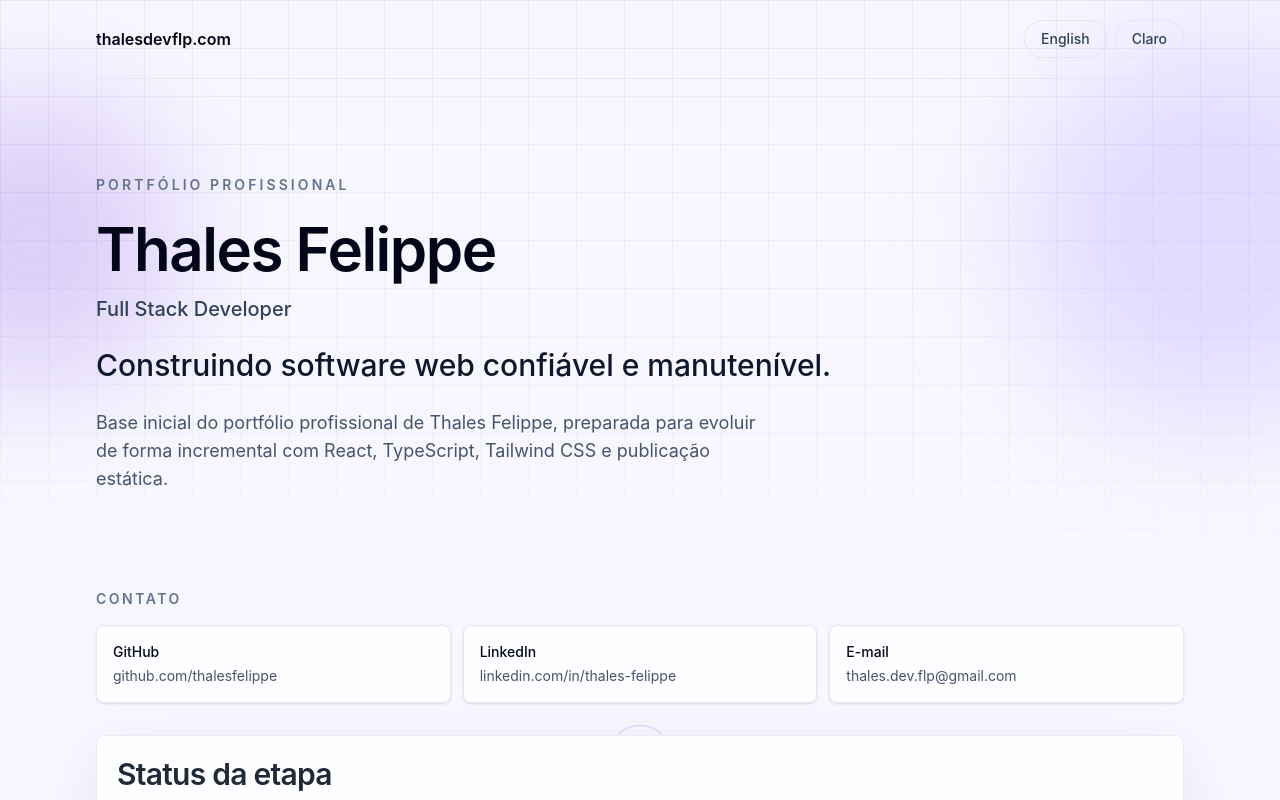
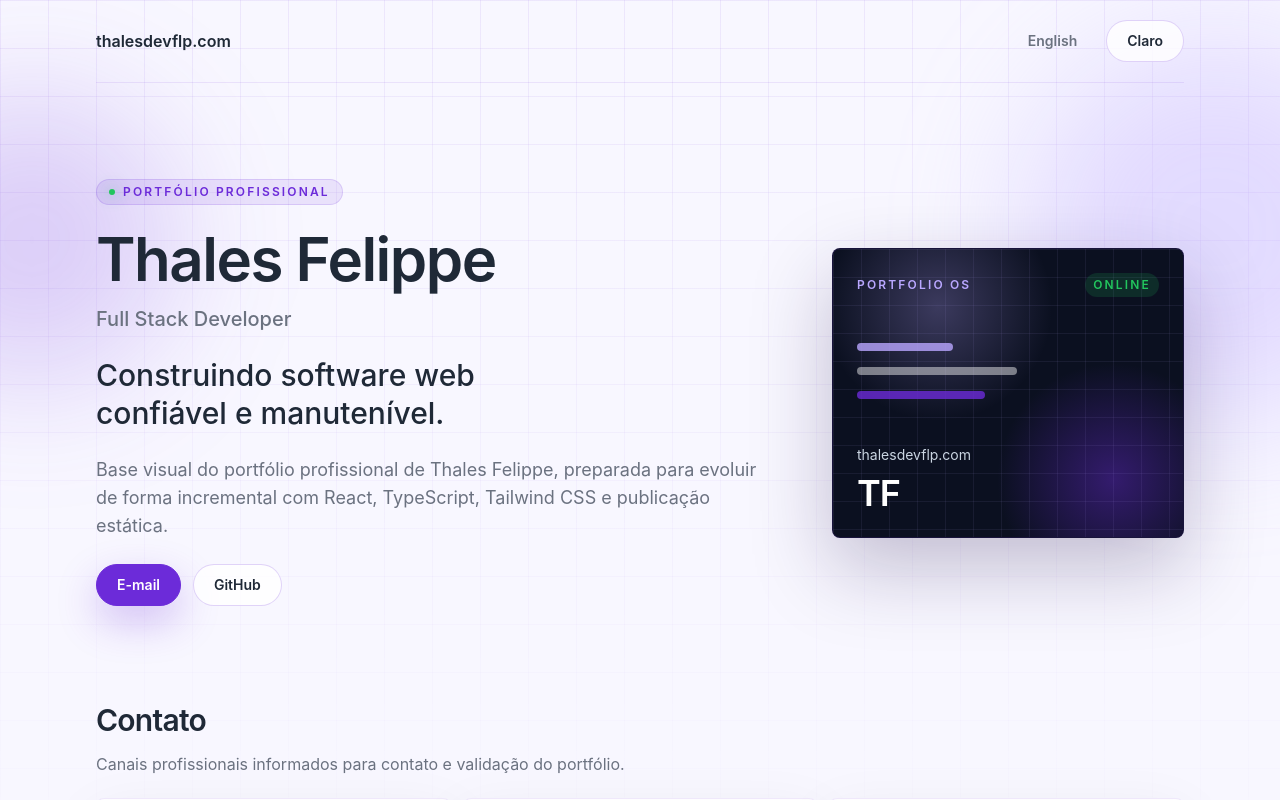
Before and after one commit to thalesfelippe/portfolio, a React (Vite) app: page / in a window 1280 px wide. Shown: the top 800 px of the page. Built offline with nearby package versions, Linux system fonts and the light colour scheme.

Commit message:
feat: apply design system to portfolio sections

```diff
--- a/src/components/ContactLinks.tsx
+++ b/src/components/ContactLinks.tsx
@@ -1,6 +1,7 @@
 import { profile } from '../data/profile'
 import type { Language } from '../i18n/translations'
 import { translations } from '../i18n/translations'
+import { Card, SectionTitle } from './ui'
 
 type ContactLinksProps = {
   language: Language
@@ -31,29 +32,30 @@ export function ContactLinks({ language }: ContactLinksProps) {
   const t = translations[language]
 
   return (
-    <section aria-labelledby="contact-title" className="grid gap-4">
-      <h2
+    <section aria-labelledby="contact-title" className="grid gap-5">
+      <SectionTitle
         id="contact-title"
-        className="text-sm font-semibold uppercase tracking-[0.18em] text-slate-500 dark:text-slate-400"
-      >
-        {t.contactTitle}
-      </h2>
+        subtitle={t.contactSubtitle}
+        title={t.contactTitle}
+      />
       <ul className="grid gap-3 sm:grid-cols-3">
         {contactItems.map((item) => (
           <li key={item.key}>
+            <Card className="h-full p-0 transition hover:-translate-y-0.5 hover:border-violet/25">
               <a
-              className="block h-full rounded-lg border border-slate-200 bg-white/80 p-4 text-sm shadow-sm transition hover:-translate-y-0.5 hover:border-slate-300 hover:shadow-md focus-visible:outline focus-visible:outline-2 focus-visible:outline-offset-2 focus-visible:outline-slate-900 dark:border-slate-800 dark:bg-slate-900/70 dark:hover:border-slate-700 dark:focus-visible:outline-white"
+                className="block h-full p-5 text-sm focus-visible:outline focus-visible:outline-2 focus-visible:outline-offset-2 focus-visible:outline-violet"
                 href={item.href}
                 rel="noreferrer"
                 target={item.key === 'email' ? undefined : '_blank'}
               >
-              <span className="block font-medium text-slate-950 dark:text-white">
+                <span className="block font-medium text-dark-text dark:text-white">
                   {t[item.labelKey]}
                 </span>
-              <span className="mt-1 block break-words text-slate-600 dark:text-slate-300">
+                <span className="mt-1 block break-words text-muted-text dark:text-slate-300">
                   {item.value}
                 </span>
               </a>
+            </Card>
           </li>
         ))}
       </ul>
--- a/src/components/Hero.tsx
+++ b/src/components/Hero.tsx
@@ -1,6 +1,7 @@
 import { profile } from '../data/profile'
 import type { Language } from '../i18n/translations'
 import { translations } from '../i18n/translations'
+import { Badge, Button } from './ui'
 
 type HeroProps = {
   language: Language
@@ -10,24 +11,61 @@ export function Hero({ language }: HeroProps) {
   const t = translations[language]
 
   return (
-    <section className="grid gap-6 py-16 sm:py-20 lg:py-24">
-      <p className="text-sm font-semibold uppercase tracking-[0.22em] text-slate-500 dark:text-slate-400">
-        {t.introLabel}
-      </p>
+    <section className="grid gap-8 py-16 sm:py-20 lg:grid-cols-[1fr_22rem] lg:items-center lg:gap-12 lg:py-24">
+      <div className="grid gap-6">
+        <Badge>{t.introLabel}</Badge>
         <div className="grid gap-4">
-        <h1 className="max-w-4xl text-4xl font-semibold tracking-tight text-slate-950 dark:text-white sm:text-5xl lg:text-6xl">
+          <h1 className="max-w-4xl text-4xl font-semibold tracking-tight text-dark-text dark:text-white sm:text-5xl lg:text-6xl">
             {profile.name}
           </h1>
-        <p className="text-xl font-medium text-slate-700 dark:text-slate-200">
+          <p className="text-xl font-medium text-muted-text dark:text-slate-200">
             {profile.role}
           </p>
         </div>
-      <p className="max-w-3xl text-balance text-2xl font-medium leading-tight text-slate-900 dark:text-slate-100 sm:text-3xl">
+        <p className="max-w-3xl text-balance text-2xl font-medium leading-tight text-dark-text dark:text-slate-100 sm:text-3xl">
           {t.headline}
         </p>
-      <p className="max-w-2xl text-base leading-7 text-slate-600 dark:text-slate-300 sm:text-lg">
+        <p className="max-w-2xl text-base leading-7 text-muted-text dark:text-slate-300 sm:text-lg">
           {t.summary}
         </p>
+        <div className="flex flex-col gap-3 sm:flex-row">
+          <Button href={`mailto:${profile.email}`}>{t.email}</Button>
+          <Button
+            href={profile.links.github}
+            rel="noreferrer"
+            target="_blank"
+            variant="secondary"
+          >
+            {t.github}
+          </Button>
+        </div>
+      </div>
+      <aside
+        aria-label={t.visualLabel}
+        className="relative min-h-72 overflow-hidden rounded-lg border border-violet/15 bg-deep-navy p-6 shadow-[0_30px_80px_rgba(31,17,71,0.25)] dark:border-white/10"
+      >
+        <div className="absolute inset-0 bg-[radial-gradient(circle_at_30%_20%,rgba(185,167,255,0.28),transparent_34%),radial-gradient(circle_at_80%_80%,rgba(108,43,217,0.42),transparent_32%)]" />
+        <div className="absolute inset-0 bg-[linear-gradient(rgba(185,167,255,0.08)_1px,transparent_1px),linear-gradient(90deg,rgba(185,167,255,0.08)_1px,transparent_1px)] bg-[size:28px_28px]" />
+        <div className="relative grid h-full min-h-60 content-between">
+          <div className="flex items-center justify-between text-xs font-semibold uppercase tracking-[0.18em] text-soft-lavender">
+            <span>{t.systemLabel}</span>
+            <span className="rounded-full bg-success-accent/15 px-2 py-1 text-success-accent">
+              {t.onlineLabel}
+            </span>
+          </div>
+          <div className="grid gap-4">
+            <div className="h-2 w-24 rounded-full bg-soft-lavender/80" />
+            <div className="h-2 w-40 rounded-full bg-white/45" />
+            <div className="h-2 w-32 rounded-full bg-violet/80" />
+          </div>
+          <div>
+            <p className="text-sm text-slate-300">{profile.domain}</p>
+            <p className="mt-2 text-4xl font-semibold tracking-tight text-white">
+              TF
+            </p>
+          </div>
+        </div>
+      </aside>
     </section>
   )
 }
--- a/src/components/SiteHeader.tsx
+++ b/src/components/SiteHeader.tsx
@@ -1,6 +1,7 @@
 import { profile } from '../data/profile'
 import type { Language } from '../i18n/translations'
 import { translations } from '../i18n/translations'
+import { Button } from './ui'
 
 type Theme = 'light' | 'dark'
 
@@ -21,29 +22,25 @@ export function SiteHeader({
   const isDark = theme === 'dark'
 
   return (
-    <header className="flex flex-col gap-4 border-b border-slate-200 py-5 dark:border-slate-800 sm:flex-row sm:items-center sm:justify-between">
+    <header className="flex flex-col gap-4 border-b border-violet/10 py-5 dark:border-white/10 sm:flex-row sm:items-center sm:justify-between">
       <a
-        className="text-base font-semibold text-slate-950 focus-visible:outline focus-visible:outline-2 focus-visible:outline-offset-4 focus-visible:outline-slate-900 dark:text-white dark:focus-visible:outline-white"
+        className="text-base font-semibold text-dark-text focus-visible:outline focus-visible:outline-2 focus-visible:outline-offset-4 focus-visible:outline-violet dark:text-white"
         href={`https://${profile.domain}`}
       >
         {profile.domain}
       </a>
       <nav aria-label="Portfolio controls" className="flex flex-wrap gap-2">
-        <button
-          className="rounded-full border border-slate-200 px-4 py-2 text-sm font-medium text-slate-700 transition hover:border-slate-300 hover:bg-slate-100 focus-visible:outline focus-visible:outline-2 focus-visible:outline-offset-2 focus-visible:outline-slate-900 dark:border-slate-800 dark:text-slate-200 dark:hover:border-slate-700 dark:hover:bg-slate-900 dark:focus-visible:outline-white"
-          onClick={onLanguageChange}
-          type="button"
-        >
+        <Button onClick={onLanguageChange} type="button" variant="ghost">
           {t.switchLanguage}
-        </button>
-        <button
+        </Button>
+        <Button
           aria-pressed={isDark}
-          className="rounded-full border border-slate-200 px-4 py-2 text-sm font-medium text-slate-700 transition hover:border-slate-300 hover:bg-slate-100 focus-visible:outline focus-visible:outline-2 focus-visible:outline-offset-2 focus-visible:outline-slate-900 dark:border-slate-800 dark:text-slate-200 dark:hover:border-slate-700 dark:hover:bg-slate-900 dark:focus-visible:outline-white"
           onClick={onThemeChange}
           type="button"
+          variant="secondary"
         >
           {isDark ? t.themeDark : t.themeLight}
-        </button>
+        </Button>
       </nav>
     </header>
   )
--- a/src/i18n/translations.ts
+++ b/src/i18n/translations.ts
@@ -9,14 +9,19 @@ export const translations = {
     introLabel: 'Portfólio profissional',
     headline: 'Construindo software web confiável e manutenível.',
     summary:
-      'Base inicial do portfólio profissional de Thales Felippe, preparada para evoluir de forma incremental com React, TypeScript, Tailwind CSS e publicação estática.',
+      'Base visual do portfólio profissional de Thales Felippe, preparada para evoluir de forma incremental com React, TypeScript, Tailwind CSS e publicação estática.',
     contactTitle: 'Contato',
+    contactSubtitle:
+      'Canais profissionais informados para contato e validação do portfólio.',
     github: 'GitHub',
     linkedin: 'LinkedIn',
     email: 'E-mail',
     statusTitle: 'Status da etapa',
     statusText:
-      'Projeto base criado. As próximas etapas devem adicionar conteúdo profissional somente com dados fornecidos.',
+      'Design system e layout base criados. As próximas etapas devem adicionar conteúdo profissional somente com dados fornecidos.',
+    visualLabel: 'Resumo visual do sistema do portfólio',
+    systemLabel: 'Portfolio OS',
+    onlineLabel: 'Online',
   },
   en: {
     languageName: 'English',
@@ -26,13 +31,18 @@ export const translations = {
     introLabel: 'Professional portfolio',
     headline: 'Building reliable and maintainable web software.',
     summary:
-      'Initial base for Thales Felippe professional portfolio, ready to evolve incrementally with React, TypeScript, Tailwind CSS, and static publishing.',
+      'Visual base for Thales Felippe professional portfolio, ready to evolve incrementally with React, TypeScript, Tailwind CSS, and static publishing.',
     contactTitle: 'Contact',
+    contactSubtitle:
+      'Provided professional channels for portfolio contact and validation.',
     github: 'GitHub',
     linkedin: 'LinkedIn',
     email: 'Email',
     statusTitle: 'Step status',
     statusText:
-      'Base project created. Next steps should add professional content only from provided data.',
+      'Design system and layout shell created. Next steps should add professional content only from provided data.',
+    visualLabel: 'Portfolio system visual summary',
+    systemLabel: 'Portfolio OS',
+    onlineLabel: 'Online',
   },
 } as const
```
Lines whose indentation alone changed are shown as unchanged.
